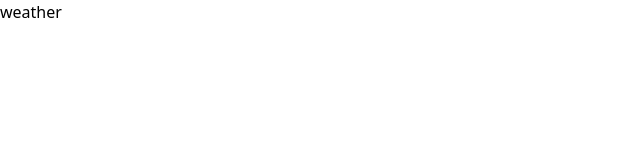
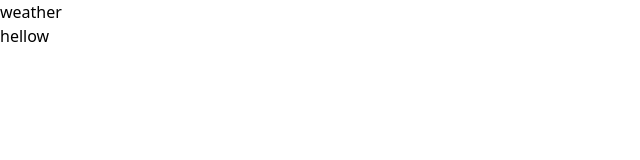
Before and after one commit to Muruganantham11/Weather-App-React, a React (Vite) app: page / in a window 1280 px wide. Shown: the top 160 px of the page, without its empty margins (0-640 px from the left). Built offline with nearby package versions, Linux system fonts and the light colour scheme.

Commit message:
Update App.jsx

```diff
--- a/src/App.jsx
+++ b/src/App.jsx
@@ -3,6 +3,7 @@ import { useState } from "react";
 function App() {
   return <div>
     <p>weather</p>
+    <p>hellow</p>
   </div>;
 }
 
```
